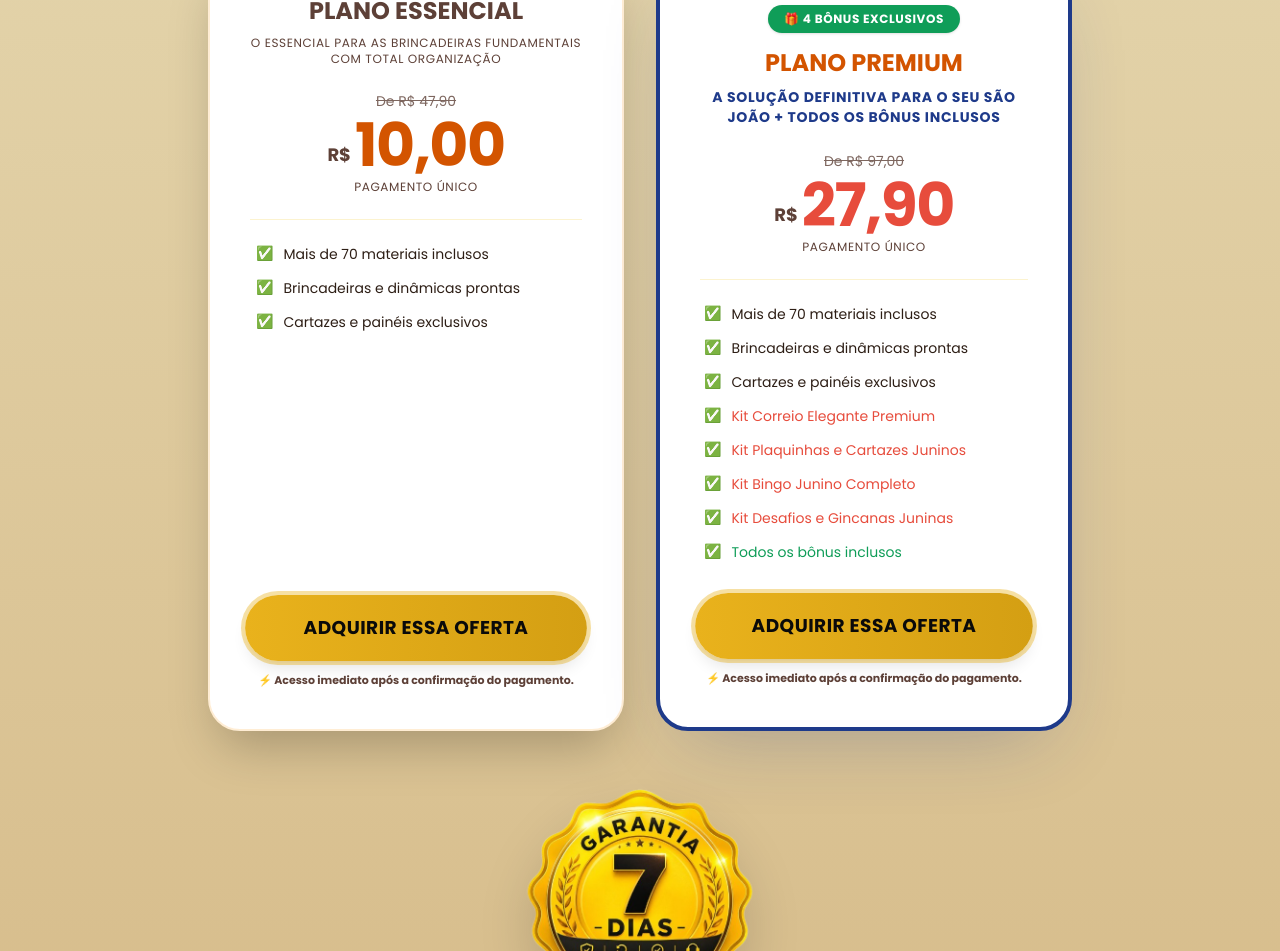
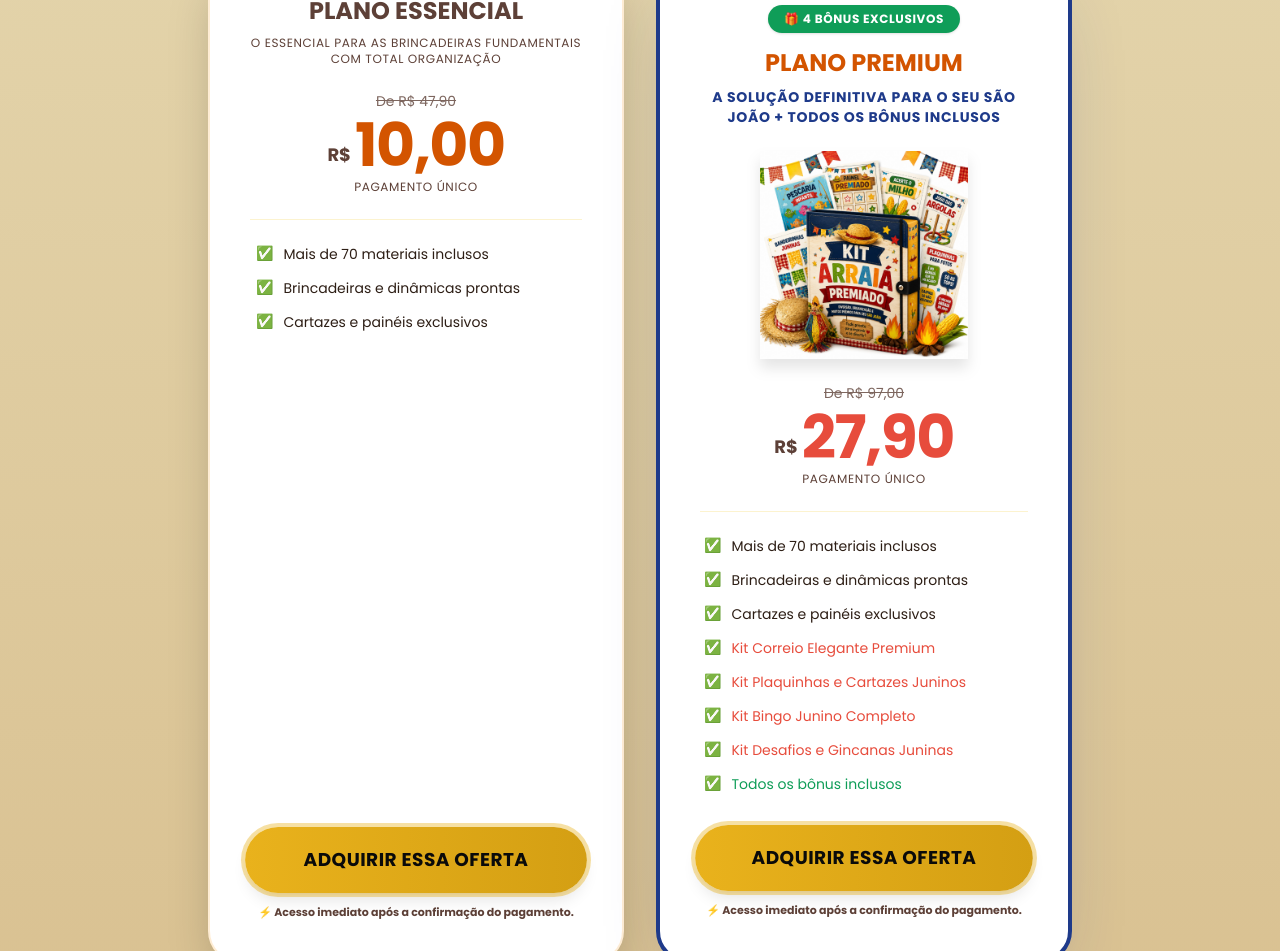
Before and after one commit to ruansolange13-lang/FESTAJUNINA01, a React (Vite) app: page / in a window 1280 px wide. Shown: the part 6623-7574 px from the top of the page. Built offline with nearby package versions, Linux system fonts and the light colour scheme.

Commit message:
Update premium card mockup and set gold border for upsell modal

```diff
--- a/src/App.tsx
+++ b/src/App.tsx
@@ -32,7 +32,7 @@ import VSLPlayer from './components/VSLPlayer';
 
 // Import local generated images
 import avatarProfessora from './assets/images/avatar_professora_nova_uploaded.jpg';
-import mockupPremium from './assets/images/mockup_premium_1780095770029.webp';
+import mockupPremium from './assets/images/mockup_premium_novo_upload.jpg';
 import seloGarantia from './assets/images/selo_garantia_7_dias_novo_gold.png';
 
 import testimonial1 from './assets/images/testimonial_1.webp';
@@ -735,6 +735,18 @@ export default function App() {
                 A SOLUÇÃO DEFINITIVA PARA O SEU SÃO JOÃO + TODOS OS BÔNUS INCLUSOS
               </p>
 
+              {/* Mockup image */}
+              <div className="relative mb-6 select-none flex justify-center">
+                <img
+                  src={mockupPremium}
+                  alt="Kit Arraiá Premiado Completo"
+                  loading="lazy"
+                  width={240}
+                  height={240}
+                  className="w-48 sm:w-56 md:w-60 h-44 sm:h-52 object-contain drop-shadow-xl transition-transform duration-500 hover:scale-[1.04]"
+                />
+              </div>
+
               {/* Pricing */}
               <div className="mb-1 text-sm text-[#5d4037] font-semibold">
                 <span className="line-through opacity-80">De R$ 97,00</span>
--- a/src/components/UpsellModal.tsx
+++ b/src/components/UpsellModal.tsx
@@ -36,7 +36,7 @@ export default function UpsellModal({
             animate={{ opacity: 1, scale: 1, y: 0 }}
             exit={{ opacity: 0, scale: 0.98, y: 15 }}
             transition={{ type: 'spring', stiffness: 400, damping: 28 }}
-            className="relative bg-white w-full max-w-[340px] rounded-[2rem] overflow-hidden shadow-2xl border border-neutral-100 z-10 p-5 flex flex-col text-center"
+            className="relative bg-white w-full max-w-[340px] rounded-[2rem] overflow-hidden shadow-2xl border-4 border-[#E9B21C] z-10 p-5 flex flex-col text-center"
           >
             {/* Direct Close Button in the corner */}
             <button
```
Also changed, not shown: src/assets/images/mockup_premium_novo_upload.jpg (added).
